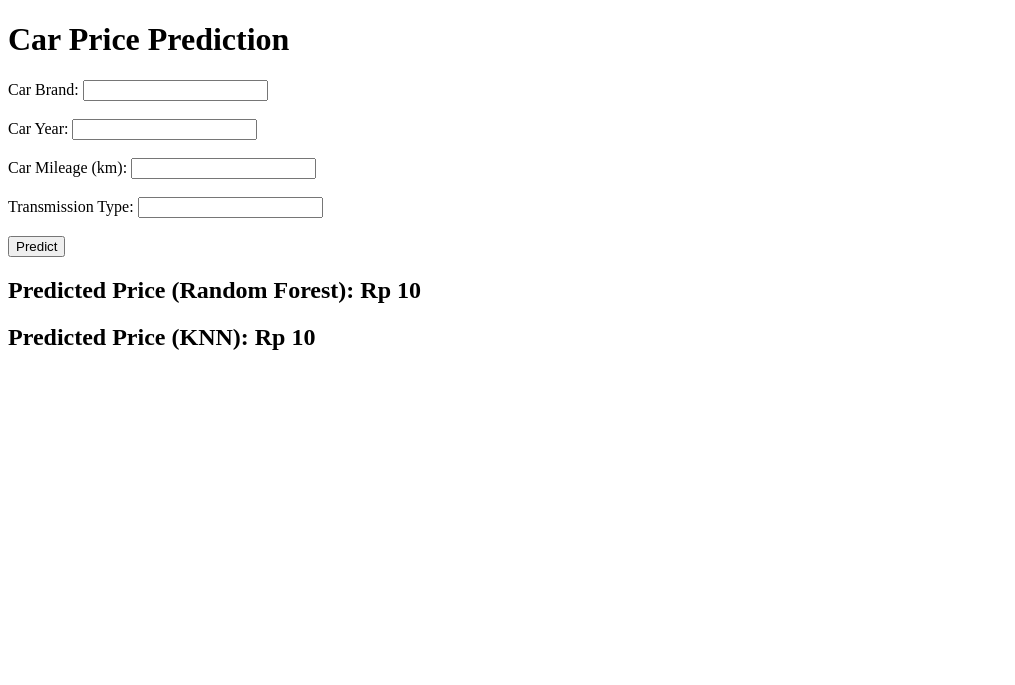
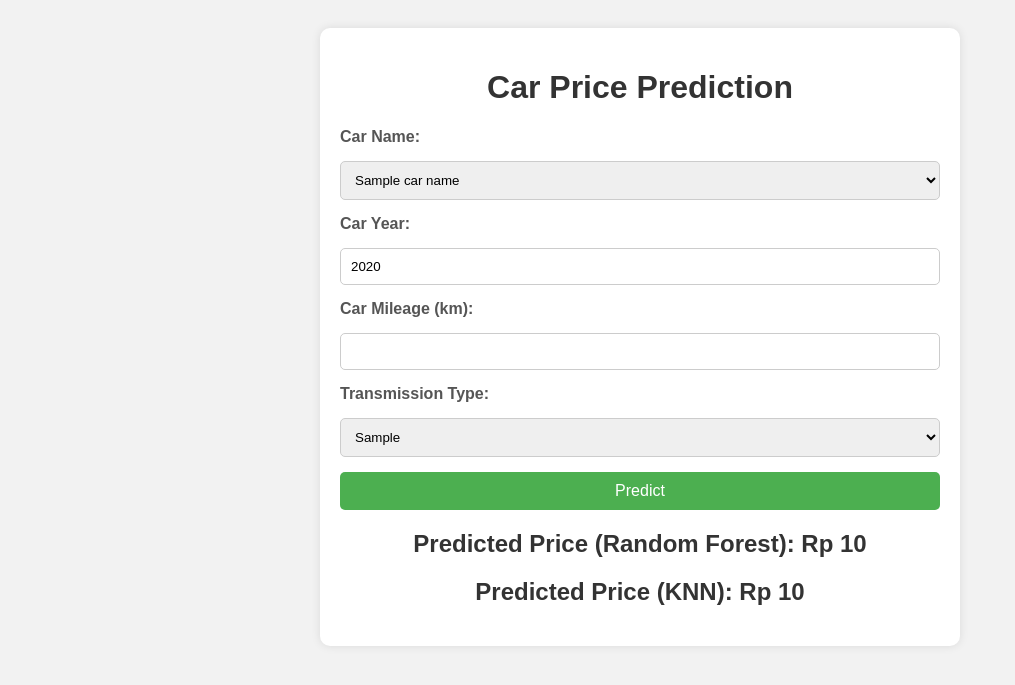
Before and after one commit to rizkyjackbar/rakanPDM, a Flask app: template templates/index.html in a window 1280 px wide. Shown: the top 685 px of the page, without its empty margins (0-1015 px from the left). Run offline with Flask 3, Linux system fonts and the light colour scheme; the template is opened without the code that fills it: most values are stand-ins (such as "Sample title", 1, 10 or a date in 2020); parts of the project's set-up code (start-up, migrations or seed data) failed here and were passed over.

Commit message:
belum fix

```diff
--- a/app.py
+++ b/app.py
@@ -16,7 +16,7 @@ app = Flask(__name__)
 carDfPath = 'used_car2.csv'
 carDf = pd.read_csv(carDfPath)
 
-features = ['brand', 'year', 'mileage (km)', 'transmission', 'rear camera', 'sun roof', 'auto retract mirror',
+features = ['car name', 'year', 'mileage (km)', 'transmission', 'rear camera', 'sun roof', 'auto retract mirror',
             'electric parking brake', 'map navigator', 'vehicle stability control', 'keyless push start',
             'sports mode', '360 camera view', 'power sliding door', 'auto cruise control']
 target = 'price (Rp)'
@@ -34,7 +34,7 @@ X_train_cleaned, X_test_cleaned, y_train_cleaned, y_test_cleaned = train_test_sp
 
 # Preprocessing pipelines
 numerical_features = ['year', 'mileage (km)']
-categorical_features = ['brand', 'transmission']
+categorical_features = ['car name', 'transmission']
 numeric_transformer = Pipeline(steps=[('scaler', StandardScaler())])
 categorical_transformer = Pipeline(steps=[('onehot', OneHotEncoder(handle_unknown='ignore'))])
 preprocessor = ColumnTransformer(transformers=[('num', numeric_transformer, numerical_features),
@@ -56,20 +56,24 @@ model_knn = Pipeline(steps=[('preprocessor', preprocessor),
                             ('regressor', KNeighborsRegressor())])
 model_knn.fit(X_train_cleaned, y_train_cleaned)
 
+# Extract unique values for Car Name and Transmission Type
+car_names = carDf['car name'].unique()
+transmission_types = carDf['transmission'].unique()
+
 # Flask routes
 @app.route('/')
 def index():
-    return render_template('index.html')
+    return render_template('index.html', car_names=car_names, transmission_types=transmission_types)
 
 @app.route('/predict', methods=['POST'])
 def predict():
-    brand = request.form['brand']
+    car_name = request.form['car_name']
     year = int(request.form['year'])
     mileage = int(request.form['mileage'])
     transmission = request.form['transmission']
 
     new_data = pd.DataFrame({
-        'brand': [brand],
+        'car name': [car_name],
         'year': [year],
         'mileage (km)': [mileage],
         'transmission': [transmission],
@@ -90,8 +94,14 @@ def predict():
     predicted_price_knn = model_knn.predict(new_data)[0]
 
     return render_template('index.html',
+                           car_names=car_names,
+                           transmission_types=transmission_types,
                            predicted_price_rf=predicted_price_rf,
-                           predicted_price_knn=predicted_price_knn)
+                           predicted_price_knn=predicted_price_knn,
+                           car_name=car_name,
+                           year=year,
+                           mileage=mileage,
+                           transmission=transmission)
 
 if __name__ == "__main__":
     app.run(debug=True)
--- a/templates/index.html
+++ b/templates/index.html
@@ -3,23 +3,41 @@
 <head>
     <title>Car Price Prediction</title>
 </head>
-<body>
-    <h1>Car Price Prediction</h1>
-    <form method="POST" action="/predict">
-        <label for="brand">Car Brand:</label>
-        <input type="text" id="brand" name="brand"><br><br>
-        <label for="year">Car Year:</label>
-        <input type="number" id="year" name="year"><br><br>
-        <label for="mileage">Car Mileage (km):</label>
-        <input type="number" id="mileage" name="mileage"><br><br>
-        <label for="transmission">Transmission Type:</label>
-        <input type="text" id="transmission" name="transmission"><br><br>
-        <input type="submit" value="Predict">
-    </form>
+<body style="font-family: Arial, sans-serif; background-color: #f2f2f2; padding: 20px;">
 
-    {% if predicted_price_rf is not none %}
-    <h2>Predicted Price (Random Forest): Rp {{ predicted_price_rf }}</h2>
-    <h2>Predicted Price (KNN): Rp {{ predicted_price_knn }}</h2>
-    {% endif %}
+    <div style="max-width: 600px; margin: auto; background: white; padding: 20px; border-radius: 10px; box-shadow: 0 0 10px rgba(0, 0, 0, 0.1);">
+        <h1 style="text-align: center; color: #333;">Car Price Prediction</h1>
+        <form method="POST" action="/predict" style="display: flex; flex-direction: column; gap: 15px;">
+            <label for="car_name" style="font-weight: bold; color: #555;">Car Name:</label>
+            <select id="car_name" name="car_name" style="padding: 10px; border: 1px solid #ccc; border-radius: 5px;">
+                {% for car_name_option in car_names %}
+                <option value="{{ car_name_option }}" {% if car_name_option == car_name %}selected{% endif %}>{{ car_name_option }}</option>
+                {% endfor %}
+            </select>
+
+            <label for="year" style="font-weight: bold; color: #555;">Car Year:</label>
+            <input type="number" id="year" name="year" style="padding: 10px; border: 1px solid #ccc; border-radius: 5px;" value="{{ year }}">
+
+            <label for="mileage" style="font-weight: bold; color: #555;">Car Mileage (km):</label>
+            <input type="number" id="mileage" name="mileage" style="padding: 10px; border: 1px solid #ccc; border-radius: 5px;" value="{{ mileage }}">
+
+            <label for="transmission" style="font-weight: bold; color: #555;">Transmission Type:</label>
+            <select id="transmission" name="transmission" style="padding: 10px; border: 1px solid #ccc; border-radius: 5px;">
+                {% for transmission_option in transmission_types %}
+                <option value="{{ transmission_option }}" {% if transmission_option == transmission %}selected{% endif %}>{{ transmission_option }}</option>
+                {% endfor %}
+            </select>
+
+            <input type="submit" value="Predict" style="padding: 10px 20px; background-color: #4CAF50; color: white; border: none; border-radius: 5px; cursor: pointer; font-size: 16px;">
+        </form>
+
+        {% if predicted_price_rf is not none %}
+        <div style="margin-top: 20px; text-align: center;">
+            <h2 style="color: #333;">Predicted Price (Random Forest): Rp {{ predicted_price_rf }}</h2>
+            <h2 style="color: #333;">Predicted Price (KNN): Rp {{ predicted_price_knn }}</h2>
+        </div>
+        {% endif %}
+    </div>
+
 </body>
 </html>
```
